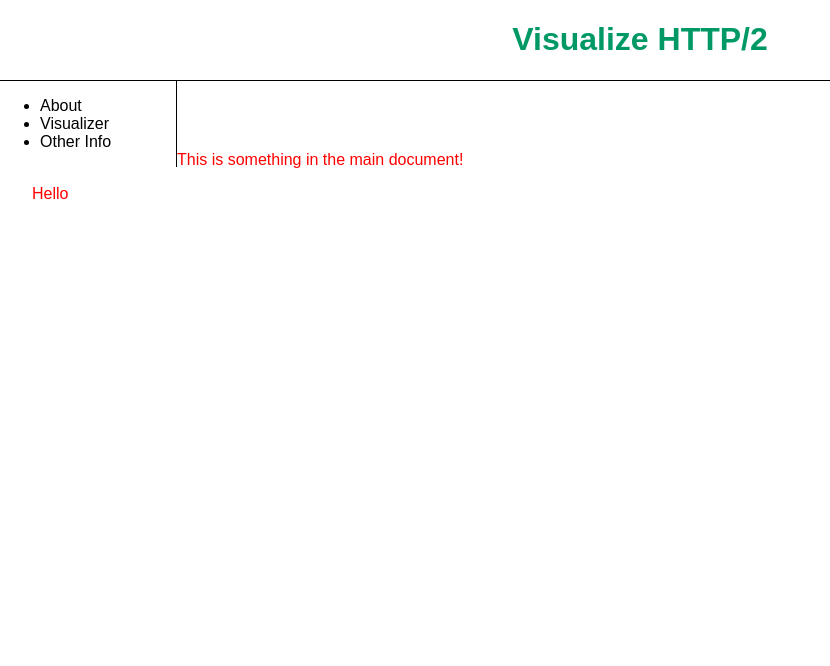
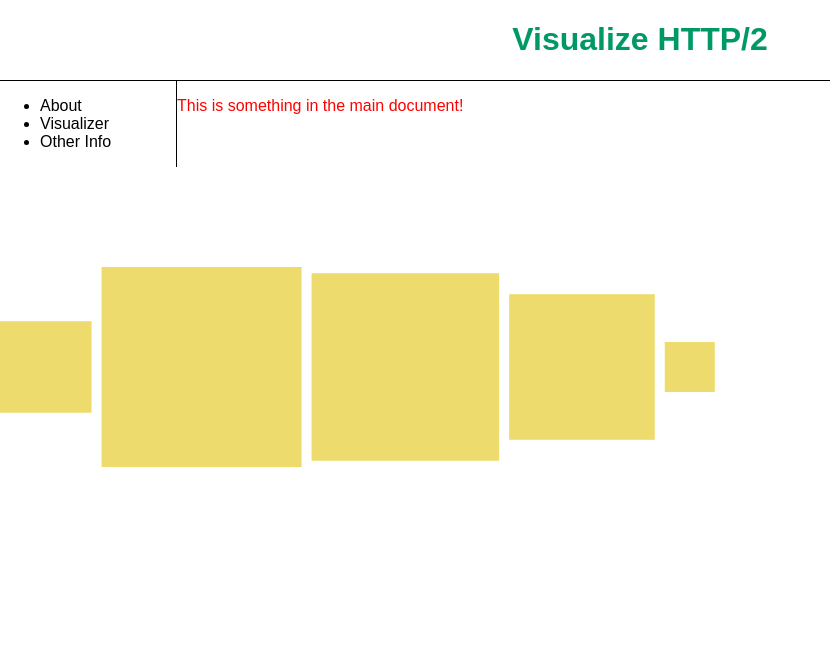
Before and after one commit to pbsugg/http2-frame-visualizer, a Flask app: page / in a window 1280 px wide; the page is wider, and only the part inside the window is pictured. Shown: the top 666 px of that part, without its empty margins (0-830 px from the left). Before the commit the page ends 199 px from the top of that part, so only its background shows below. Run offline with Flask 2, Linux system fonts and the light colour scheme.

Commit message:
add static version of frame visualization to main page

```diff
--- a/main.py
+++ b/main.py
@@ -1,10 +1,10 @@
-from flask import Flask
-from flask import render_template
+from flask import Flask, render_template, request
+import json
 
 app = Flask(__name__)
 
 @app.route('/')
-def main():
+def index():
     return render_template('main.html')
 
 @app.route('/hello')
--- a/static/javascripts/main.js
+++ b/static/javascripts/main.js
@@ -1,2 +1,44 @@
-d3.select(".main").append("p").text("Hello");
-d3.select("#box").text("hellooooo")
+
+
+dataset = [ 20, 8144, 4096, 400, 2]
+
+
+var svgContainer = d3.select("body")
+.append("svg")
+.attr("height","1500")
+.attr("width","1500")
+
+var min = d3.min(dataset)
+var max = d3.max(dataset)
+
+var scale = d3.scale.log()
+            .domain([min, max])
+            .range([50, 200])
+
+var rectangles = svgContainer.selectAll("rect")
+.data(dataset)
+.enter()
+.append("rect")
+
+
+//Refactor this hack--no global vars!!
+cumulative_x_offset = 0
+spacing = 0
+// All four values will be affected by this scale
+rectangles.attr("width", function(d) {
+             return(scale(d))
+          })
+          .attr("x", function(d, i) {
+             var offset = cumulative_x_offset + spacing
+             cumulative_x_offset += scale(d)
+             spacing += 10
+             return(offset)
+          })
+          .attr("y", function(d) {
+             return(200 - (scale(d)/2))
+          })
+          .attr("height", function(d) {
+             return(scale(d))
+          })
+          .attr("padding","2")
+	  .attr("fill", "#eddc6d")
--- a/templates/main.html
+++ b/templates/main.html
@@ -4,10 +4,6 @@
 {% block body %}
   <div class="main">
 
-    <svg id="box" width="200" height="50">
-      <rect width="300" height="100" style="fill:rgb(0,0,255);stroke-width:1;stroke:rgb(0,0,0)">
-    </svg>
-
     <p> This is something in the main document! </p>
   </div>
 {% endblock %}
```
Also changed, not shown: 1 other file.
